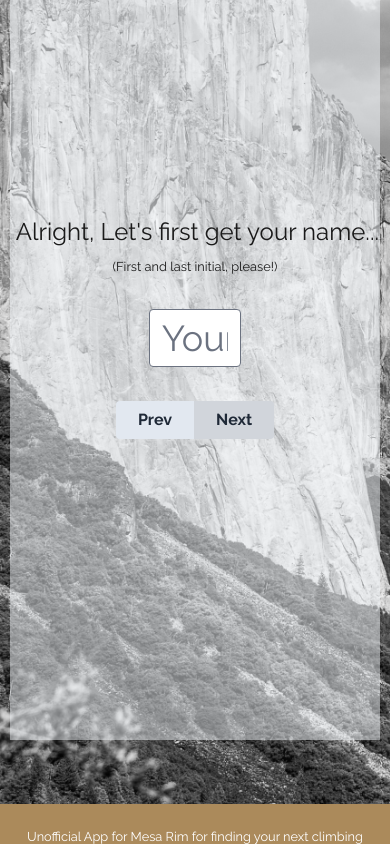
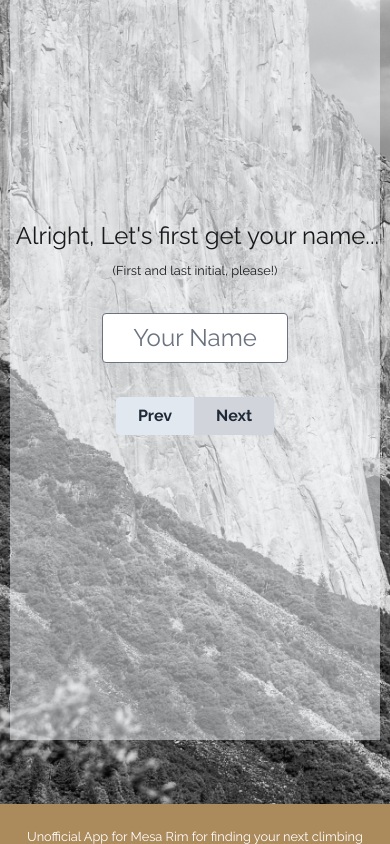
Before and after one commit to epicasino/mesa-rim-buddy-finder, a React (Vite) app in the folder client/: page / in a window 390 px wide. Both pictures are taken after a click on the button "Get Started". Shown: the part 1053-1897 px from the top of the page. Built offline with nearby package versions, Linux system fonts and the light colour scheme; no server answers.

Commit message:
mobile responsiveness for Home page

```diff
--- a/client/src/components/register/form/RegisterQuestions.tsx
+++ b/client/src/components/register/form/RegisterQuestions.tsx
@@ -71,7 +71,10 @@ export default function RegisterQuestions({
             ? 'email'
             : 'text'
         }
-        className="w-1/4 text-4xl text-center m-5 rounded"
+        className={`xs:w-1/2 xs:text-2xl md:w-1/4 md:text-4xl text-center m-5 rounded ${
+          userError &&
+          'border-red-500 focus:border-blue-400'
+        }`}
         placeholder={placeholder}
         value={userDataObject}
         onChange={(e) => {
@@ -93,7 +96,6 @@ export default function RegisterQuestions({
 
           setUserData(object);
         }}
-        // Buggy...
         onKeyDown={(e) => {
           if (e.key === 'Enter') {
             e.preventDefault();
--- a/client/src/pages/Home.tsx
+++ b/client/src/pages/Home.tsx
@@ -5,7 +5,7 @@ export default function Home() {
     <main className="flex flex-col">
       <section className="bg-homePage bg-cover h-[110vh] w-auto flex flex-col justify-evenly items-center">
         <header className="flex flex-col gap-5 justify-center items-center">
-          <h1 className="font-bold text-8xl text-left tracking-[.75rem]">
+          <h1 className="font-bold xs:text-7xl xs:text-center xs:tracking-normal md:text-8xl md:text-left md:tracking-[.75rem]">
             {`GO CLIMB.`}
           </h1>
           <h5 className="text-left tracking-widest font-semibold">
```
